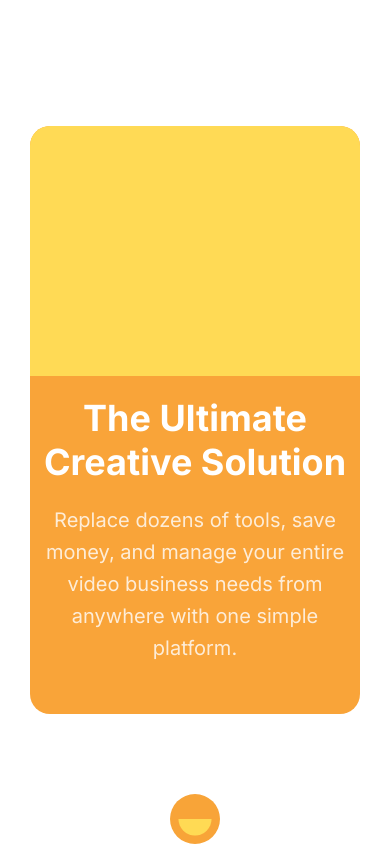
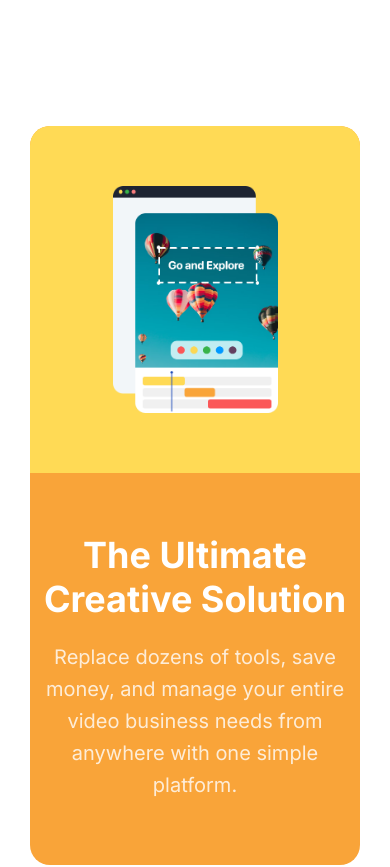
Before and after one commit to chrisprodev/lading_page, a Next.js app: page / in a window 390 px wide. Shown: the part 1020-1887 px from the top of the page. Built offline with nearby package versions, Linux system fonts and the light colour scheme.

Commit message:
Fix Responsive Images

```diff
--- a/pages/index.js
+++ b/pages/index.js
@@ -1,6 +1,7 @@
 import { useState, Fragment } from "react";
 import styled from "styled-components";
 import Link from "next/link";
+import Image from "next/image";
 import TestimonialCard from "../components/TestimonialCard";
 import PricingCard from "../components/PricingCard";
 import MobileMenu from "../components/MobileMenu";
@@ -14,6 +15,7 @@ import {
   pricingTable,
   testimonials,
 } from "../constants/data";
+import banner_01 from "../public/banner_01@2x.png";
 
 const Home = () => {
   const [menu, showMenu] = useState(false);
@@ -76,7 +78,17 @@ const Home = () => {
                 {features.map(feature => (
                   <Fragment key={feature.mainTitle}>
                     <Feature bg={feature.color}>
-                      <VideoContainer bg={feature.color}></VideoContainer>
+                      <VideoContainer bg={feature.color}>
+                        <div className="image-holder">
+                          <Image
+                            src={banner_01}
+                            alt={feature.mainTitle}
+                            layout="responsive"
+                            width={800}
+                            height={1098}
+                          />
+                        </div>
+                      </VideoContainer>
                       <div className="feature__main-feature">
                         <h2>{feature.mainTitle}</h2>
                         <p className="main-feature__description">
@@ -320,13 +332,10 @@ const Feature = styled.div`
     .feature__main-feature {
       width: 100%;
       max-width: 32rem;
+      padding: 4rem 0;
 
       p {
         margin-bottom: 2.4rem;
-      }
-
-      .main-feature__description {
-        margin-bottom: 5rem;
       }
     }
   }
@@ -334,15 +343,25 @@ const Feature = styled.div`
 
 const VideoContainer = styled.span`
   width: 50%;
-  height: 65rem;
+  display: flex;
+  justify-content: center;
+  align-items: center;
+  border-radius: 2rem 0 0 2rem;
   background: ${({ bg }) =>
     bg === "orange" ? "var(--yellow)" : "var(--blue)"};
-  border-radius: 2rem 0 0 2rem;
+
+  .image-holder {
+    padding: 8rem;
+    width: 50%;
+  }
 
   @media only screen and (max-width: 1340px) {
     width: 100%;
     border-radius: 2rem 2rem 0 0;
-    height: 25rem;
+
+    .image-holder {
+      padding: 6rem;
+    }
   }
 `;
 
```
Also changed, not shown: public/banner_01@2x.png.
